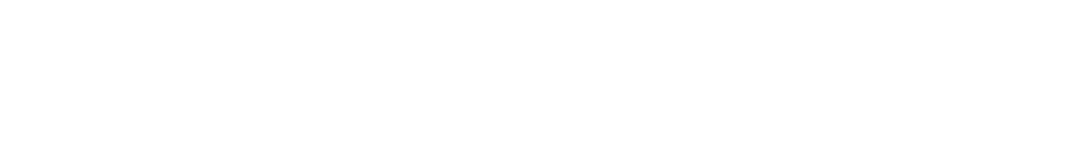
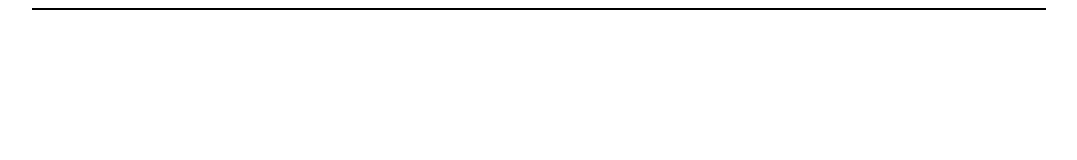
Before and after one commit to spynol/ayipeh_v0, a plain HTML site: page index.html in a window 1280 px wide. Shown: the whole page, without its empty margins (101-1178 px from the left). Drawn offline with Linux system fonts and the light colour scheme.

Commit message:
border added

```diff
--- a/css/style.css
+++ b/css/style.css
@@ -1,4 +1,5 @@
 .container{
 	width:80%;
 	margin: auto;
+	border: 1px solid #000
 }
```
